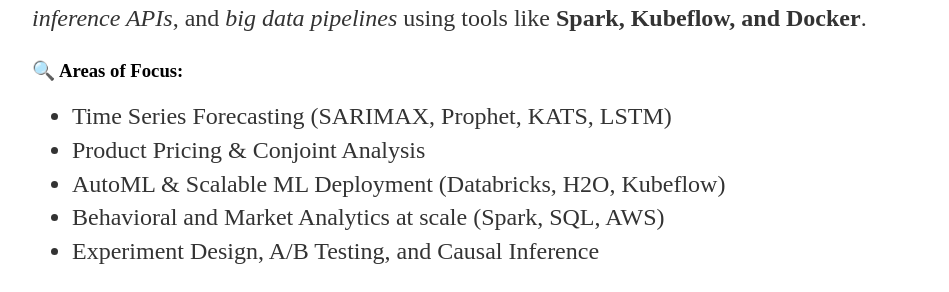
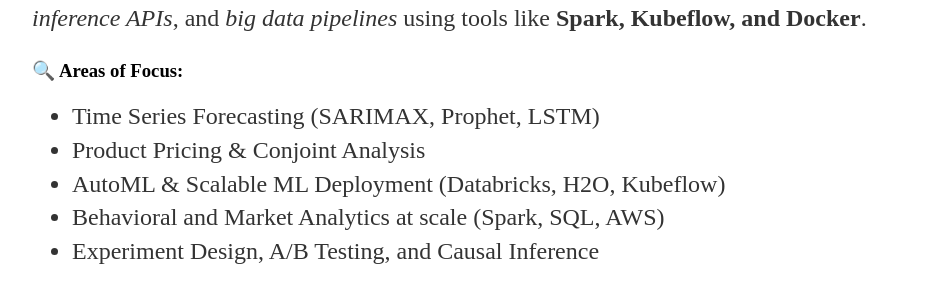
Before and after one commit to lakshmi2688/lakshmi2688.github.io, a Jekyll site: the page built from index.html, in a window 1280 px wide. Shown: the part 498-790 px from the top of the page, without its empty margins (160-1109 px from the left). Built offline with Jekyll 4.4.1, drawn with Linux system fonts in a browser that asks for light colours.

Commit message:
Update index.html

```diff
--- a/index.html
+++ b/index.html
@@ -23,7 +23,7 @@
 
   <h3>🔍 Areas of Focus:</h3>
   <ul>
-    <li>Time Series Forecasting (SARIMAX, Prophet, KATS, LSTM)</li>
+    <li>Time Series Forecasting (SARIMAX, Prophet, LSTM)</li>
     <li>Product Pricing & Conjoint Analysis</li>
     <li>AutoML & Scalable ML Deployment (Databricks, H2O, Kubeflow)</li>
     <li>Behavioral and Market Analytics at scale (Spark, SQL, AWS)</li>
```
